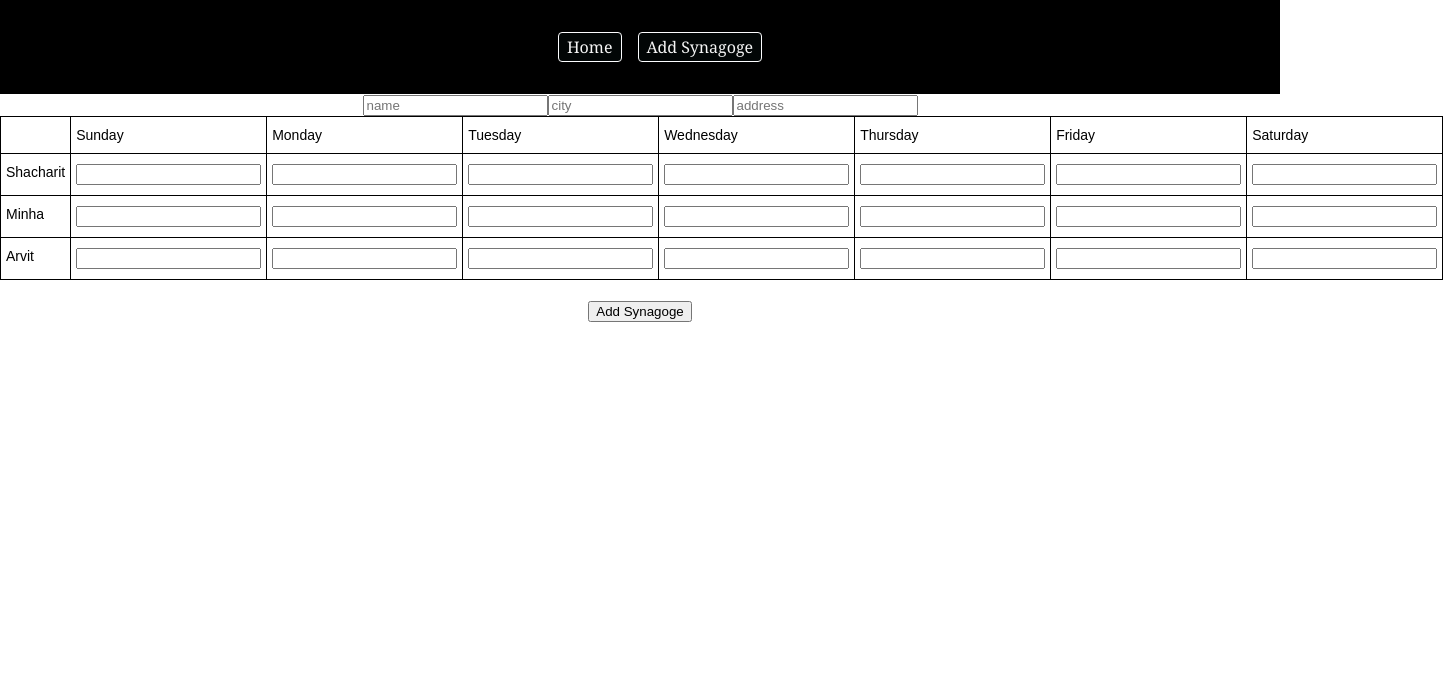
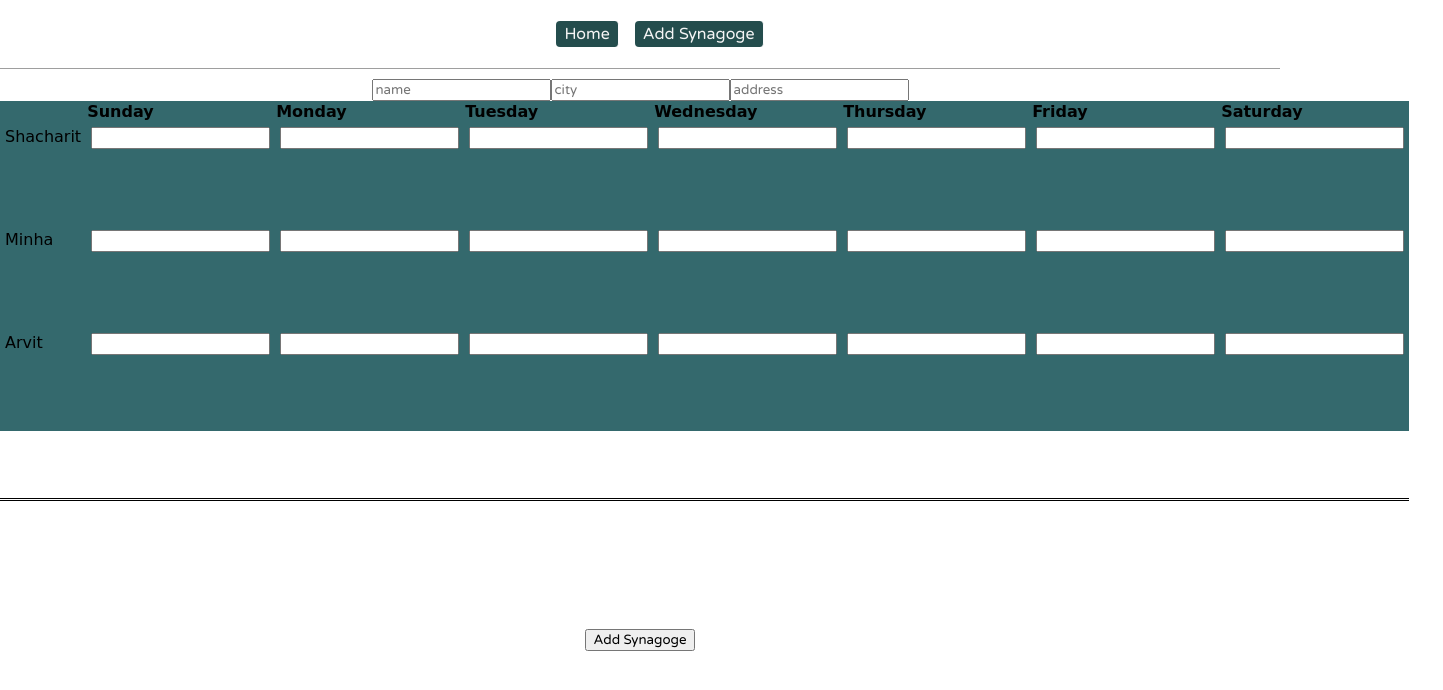
Before and after one commit to lidor12456/mid_project_find_Tfila, a React (Create React App) app: page /addsynagoge in a window 1280 px wide. Shown: the top 690 px of the page, 1443 px wide, since content can reach past the window. Built offline with nearby package versions, Linux system fonts and the light colour scheme.

Commit message:
styling and redirect from addsynagoge

```diff
--- a/src/App.css
+++ b/src/App.css
@@ -1,3 +1,7 @@
+
+@import url('https://fonts.googleapis.com/css2?family=Varela+Round&display=swap');* {
+  font-family: 'Varela Round', sans-serif;
+}
 .App {
   text-align: center;
 }
--- a/src/Component/Nav/Nav.css
+++ b/src/Component/Nav/Nav.css
@@ -1,9 +1,12 @@
 .nav {
+  font-family:"Comic Sans MS", cursive, sans-serif;
+  background-color: none;
     display: flex;
     justify-content: space-around;
     flex-wrap: wrap;
-    font-family:Cambria, Cochin, Georgia, Times, 'Times New Roman', serif;
-    padding: 1rem;
+    padding: 5px;
+    border-bottom: 1px solid rgba(0, 0, 0, 0.38);
+    margin-bottom: 10px;
   }
   .nav__ul {
     display: flex;
@@ -12,10 +15,10 @@
   .nav__li {
     list-style: none;
     text-transform: capitalize;
-    background-color: rgba(5, 12, 12, 0.575);
+    background-color: rgba(9, 56, 56, 0.89);
     padding: 0.2rem 0.5rem;
     margin: auto 0.5rem;
-    border: 1px solid rgb(252, 252, 254);
+    border-right: 1px solid rgb(252, 252, 254);
     border-radius: 4px;
   }
   .nav__li a {
@@ -26,7 +29,3 @@
     background-color: rgba(58, 75, 98, 0.654);
     color: white;
   }
-.nav {
-    background-color: rgb(0, 0, 0);;
-
-}
--- a/src/Component/SynagogeCard/SynagogeCard.css
+++ b/src/Component/SynagogeCard/SynagogeCard.css
@@ -1,6 +1,64 @@
-.tg  {border-collapse:collapse;border-spacing:0;}
-.tg td{border-color:black;border-style:solid;border-width:1px;font-family:Arial, sans-serif;font-size:14px;
-  overflow:hidden;padding:10px 5px;word-break:normal;}
-.tg th{border-color:black;border-style:solid;border-width:1px;font-family:Arial, sans-serif;font-size:14px;
-  font-weight:normal;overflow:hidden;padding:10px 5px;word-break:normal;}
-.tg .tg-0lax{text-align:left;vertical-align:top}
+.content {
+
+  display: flex;
+  align-items: center;
+  justify-content: center;
+}
+table {
+  width: 80vw;
+  height: 50vh;
+}
+
+.tg  {
+
+  /* display: flex;
+  align-items: center;
+  justify-content: center; */
+  text-align: center;
+  border-collapse:collapse;
+  border-spacing:0;
+  border-bottom: 3px double black;
+  margin-bottom: 10%;
+
+}
+.tg td{
+
+    background-color:#00d2cb;
+    border-color:inherit;
+    font-family:"Comic Sans MS", cursive, sans-serif;
+    text-align:left;
+    vertical-align:top;
+    padding: 5px;
+}
+.tg th{
+
+    background-color:#34696d;
+    border-color:inherit;
+    color:#000000;
+    font-family:"Comic Sans MS", cursive, sans-serif;
+    text-align:center;
+    vertical-align:top;
+}
+.tg .tg-0lax{
+
+    background-color:#34696d;
+    border-color:inherit;
+    color:#000000;
+  font-family:"Comic Sans MS", cursive, sans-serif;
+  text-align:left;
+  vertical-align:top
+}
+.th .tg-0lax{
+
+  background-color:#00d2cb;
+  border-color:inherit;font-family:"Comic Sans MS", cursive, sans-serif ;
+  text-align:center;
+  margin: 20px;
+  vertical-align:top;
+}
+.th .tg-0lax{
+
+  border-color:inherit;
+  text-align:center;
+  vertical-align:top
+}
--- a/src/Component/SynagogeCard/SynagogeCard.js
+++ b/src/Component/SynagogeCard/SynagogeCard.js
@@ -7,7 +7,7 @@ function SynagogeCard(props) {
   let structureData;
 
   return (
-    <div>
+    <div className="content">
       {/* {console.log(props.synagoeDetails.data)} */}
       {props.synagoeDetails.loading && <div>Loading...</div>}
       {props.synagoeDetails.error ? (
@@ -15,6 +15,8 @@ function SynagogeCard(props) {
       ) : (
         props.synagoeDetails.data && (
           <div>
+            <h3>Synagogues and Tfila schedule for : {props.cityToFetch} </h3>
+
             {props.synagoeDetails.data.map((item, i) => {
               console.log(props.cityToFetch);
               return (
--- a/src/Component/SynagogeList/SynagogeList.js
+++ b/src/Component/SynagogeList/SynagogeList.js
@@ -16,8 +16,6 @@ function SynagogeList(props) {
 
   return (
     <div>
-      {/* {data && console.log(data[0])} */}
-      SynagogeList
       <SynagogeCard
         synagoeDetails={{ data, error, loading }}
         cityToFetch={props.cityToFetch}
--- a/src/Routes/AddSynagoge/AddSynagoge.js
+++ b/src/Routes/AddSynagoge/AddSynagoge.js
@@ -1,7 +1,12 @@
 import React, { useState } from "react";
 import axios from "axios";
+import { Routes, Route, Link, useParams, useNavigate } from "react-router-dom";
+
+import styles from "./AddSynagoge.css";
 
 function AddSynagoge() {
+  const navigate = useNavigate();
+
   const [isLoading, setIsLoading] = useState(false);
   const [errorMes, setErrorMes] = useState(null);
   const [synagoeObj, setSynagogeObj] = useState({
@@ -438,7 +443,14 @@ function AddSynagoge() {
         </tbody>
         <br></br>
       </table>
-      <button onClick={handleAddSynagoge}>Add Synagoge</button>
+      <button
+        onClick={() => {
+          handleAddSynagoge();
+          navigate("/");
+        }}
+      >
+        Add Synagoge
+      </button>
     </div>
   );
 }
```
